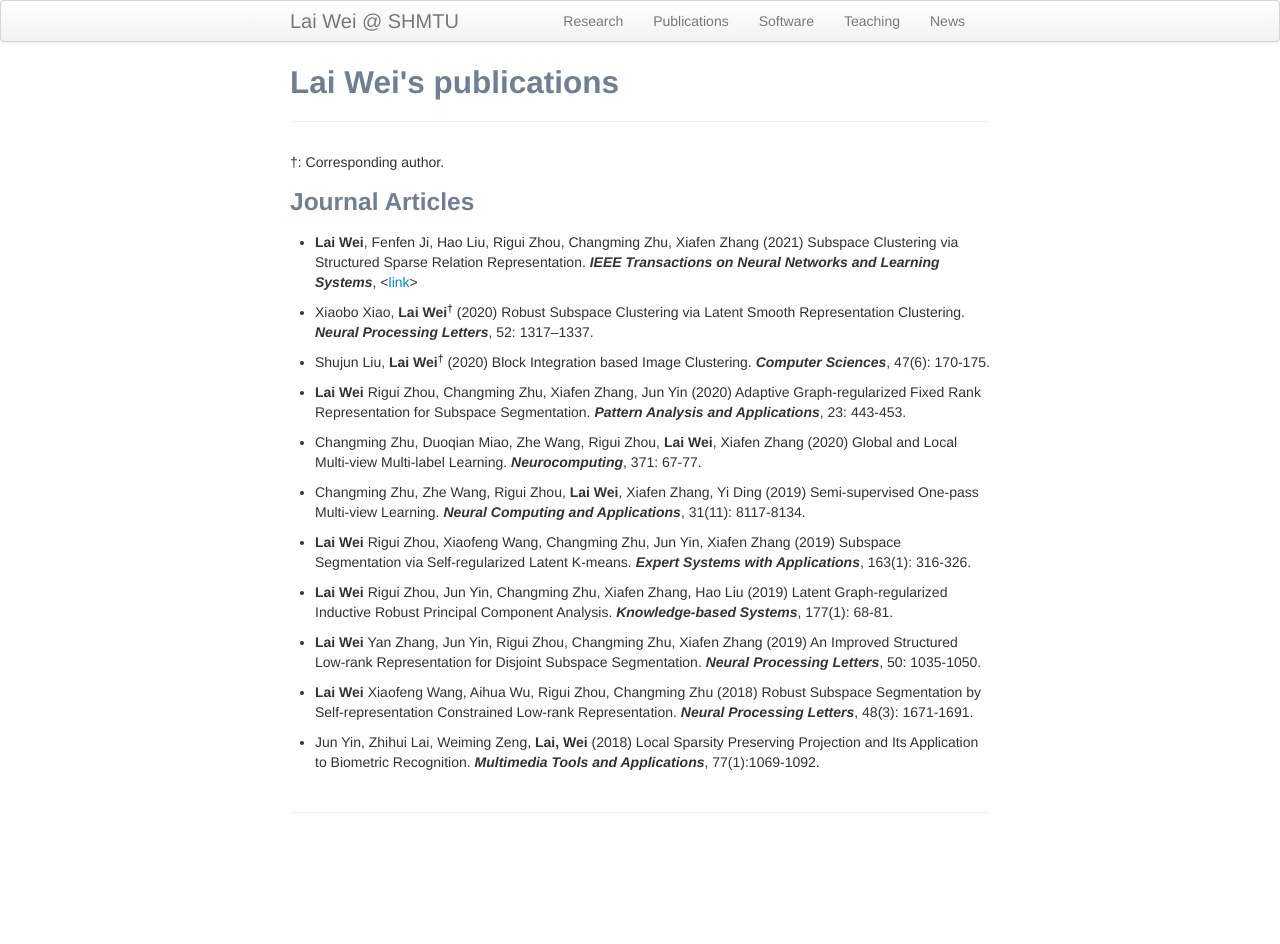
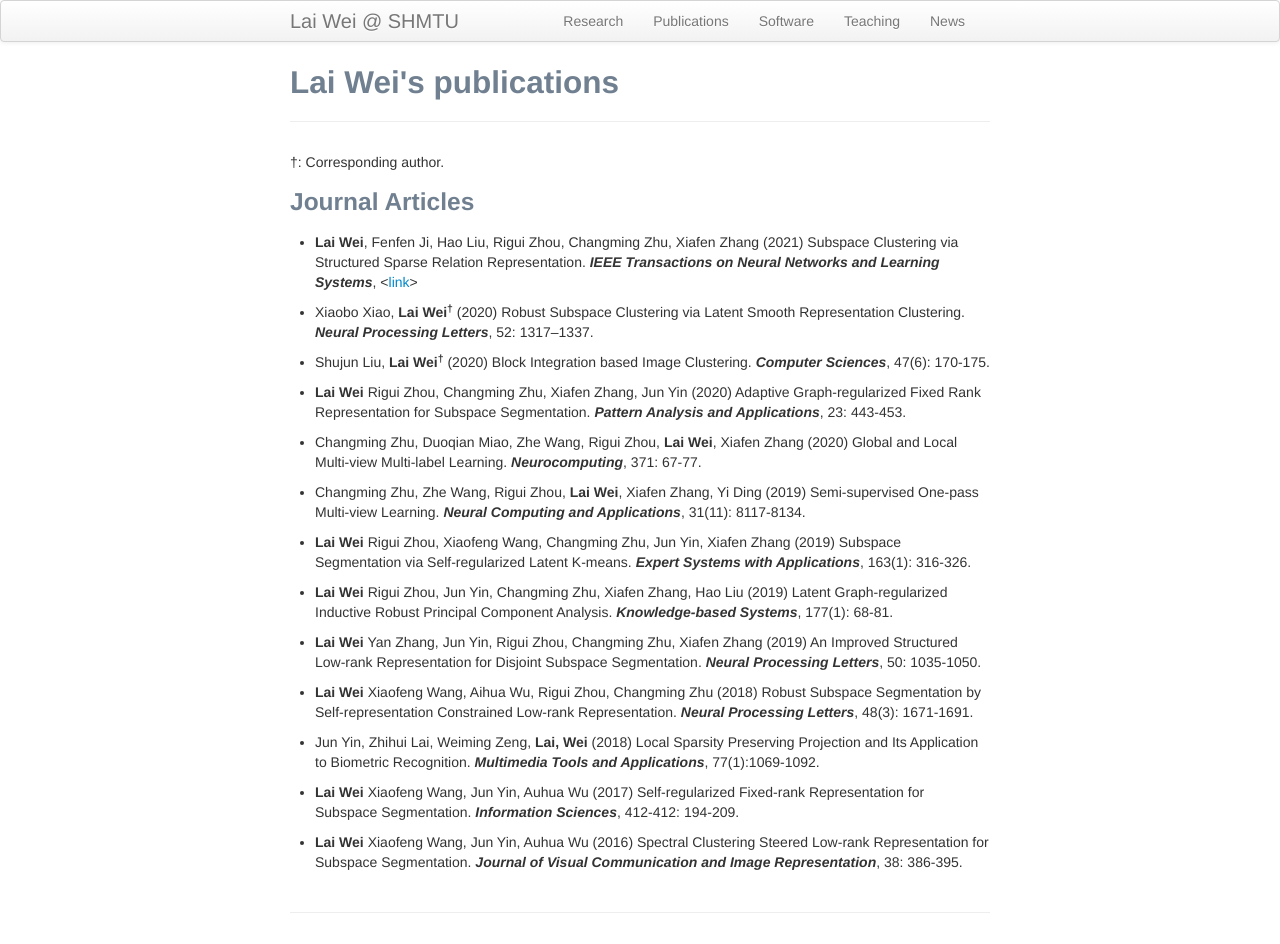
Before and after one commit to weilyshmtu/weilyshmtu.github.io, a Jekyll site: the page built from pages/pubs.md, in a window 1280 px wide. Built offline with Jekyll 4.4.1, drawn with Linux system fonts in a browser that asks for light colours; before the commit the page ends 900 px from its top, so only the background shows below that.

Commit message:
Update pubs.md

```diff
--- a/pages/pubs.md
+++ b/pages/pubs.md
@@ -29,6 +29,12 @@ title: Lai Wei's publications
 <ul> <li> <b>Lai Wei</b> Xiaofeng Wang, Aihua Wu, Rigui Zhou, Changming Zhu (2018) Robust Subspace Segmentation by Self-representation Constrained Low-rank Representation. <i><b>Neural Processing Letters</b></i>, 48(3): 1671-1691.</li></ul>
 
 <ul> <li>Jun Yin, Zhihui Lai, Weiming Zeng, <b>Lai, Wei</b> (2018) Local Sparsity Preserving Projection and Its Application to Biometric Recognition. <i><b>Multimedia Tools and Applications</b></i>, 77(1):1069-1092.</li></ul>
+
+<ul> <li> <b>Lai Wei</b> Xiaofeng Wang, Jun Yin, Auhua Wu (2017) Self-regularized Fixed-rank Representation for Subspace Segmentation. <i><b>Information Sciences</b></i>, 412-412: 194-209.</li></ul>
+
+<ul> <li> <b>Lai Wei</b> Xiaofeng Wang, Jun Yin, Auhua Wu (2016) Spectral Clustering Steered Low-rank Representation for Subspace Segmentation. <i><b>Journal of Visual Communication and Image Representation</b></i>, 38: 386-395.</li></ul>
+
+
 
 
 
```
